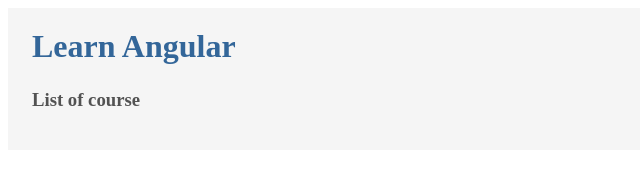
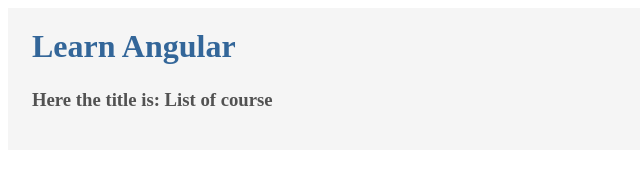
Before and after one commit to palashmon/learn-angular4, an Angular app: page / in a window 1280 px wide. Shown: the top 179 px of the page, without its empty margins (0-640 px from the left). Built offline with nearby package versions, Linux system fonts and the light colour scheme.

Commit message:
Templates interpolation using function Syntax: {{ getTitle() }} where getTitle() function returns some string data

```diff
--- a/src/app/courses.component.ts
+++ b/src/app/courses.component.ts
@@ -2,8 +2,12 @@ import { Component } from '@angular/core';
 
 @Component({
   selector: 'app-courses',
-  template: '<h3 class="subtitle">{{ title }}</h3>'
+  template: '<h3 class="subtitle">{{ getTitle() }}</h3>'
 })
 export class CoursesComponent {
   title = 'List of course';
+
+  getTitle() {
+    return `Here the title is: ${this.title}`;
+  }
 }
```
